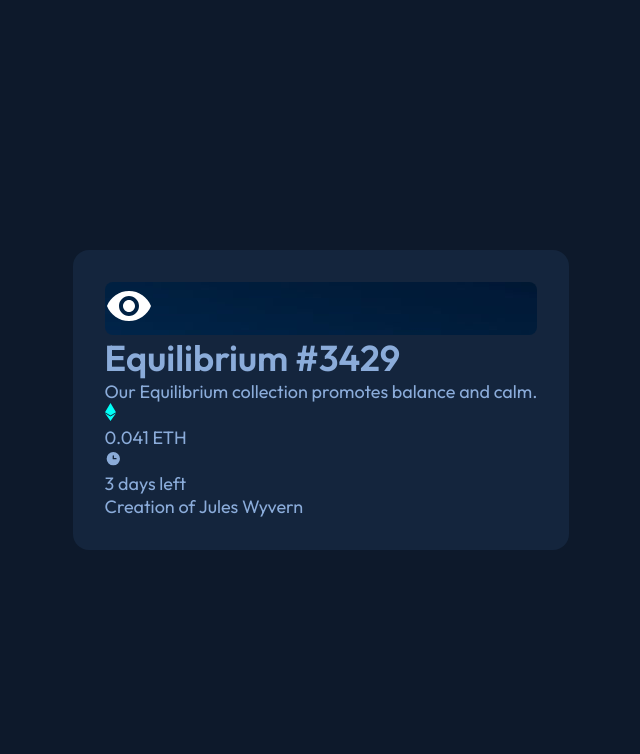
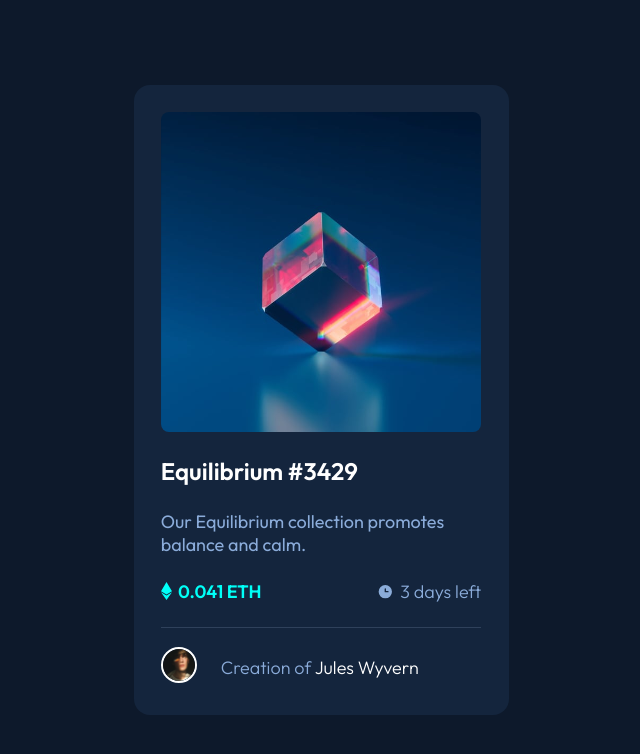
Before and after one commit to abdelilahelhaddad/nft-preview-card-component, a plain HTML site: page index.html in a window 1280 px wide. Shown: the whole page, without its empty margins (319-959 px from the left). Drawn offline with Linux system fonts and the light colour scheme.

Commit message:
:fire: :art: Commit Desktop Layout :sparkles: :globe_with_meridians:

```diff
--- a/css/style.scss
+++ b/css/style.scss
@@ -19,6 +19,7 @@ $White: hsl(0, 0%, 100%);
 body {
   font-family: 'Outfit', sans-serif;
   font-size: 18px;
+  font-weight: 400;
   background-color: $Very-dark-blue-main-bg;
   color: $Soft-blue;
   min-height: 100vh;
@@ -30,10 +31,105 @@ body {
 #main {
   background-color: $Very-dark-blue-card-bg;
   border-radius: 1rem;
-  padding: 2rem;
+  padding: 1.7rem;
+  width: 375px;
+  margin: 0 auto;
 
   .image {
     background-image: url('/images/image-equilibrium.jpg');
+    background-size: cover;
+    background-position: center;
     border-radius: 0.5rem;
+    display: flex;
+    justify-content: center;
+    align-items: center;
+    height: 320px;
+    cursor: pointer;
+
+    svg {
+      display: none;
+    }
+
+    &:hover {
+      background-color: rgba($color: $Cyan, $alpha: 0.6);
+      background-blend-mode: screen;
+
+      svg {
+        display: block;
+      }
+    }
+  }
+
+  .content {
+    h1 {
+      color: $White;
+      font-size: 24px;
+      font-weight: 600;
+      margin: 1.5rem 0;
+      cursor: pointer;
+
+      &:hover {
+        color: $Cyan;
+      }
+    }
+
+    .price_and_daysLeft {
+      display: flex;
+      justify-content: space-between;
+      margin: 1.5rem 0;
+
+      .price,
+      .days_left {
+        display: flex;
+        align-items: center;
+
+        p {
+          margin-left: 0.4rem;
+          font-weight: 300;
+        }
+      }
+
+      .price {
+        p {
+          font-weight: 600;
+          color: $Cyan;
+        }
+      }
+    }
+
+    .line {
+      width: 100%;
+      height: 1px;
+      background-color: $Very-dark-blue-line;
+    }
+
+    .creator_infos {
+      display: flex;
+      align-items: center;
+      margin-top: 1.2rem;
+
+      .avatar {
+
+        img {
+          width: 36px;
+          border: 2px solid $White;
+          border-radius: 50%;
+        }
+      }
+
+      p {
+        margin-left: 1.5rem;
+        font-weight: 300;
+
+        .name {
+          color: $White;
+
+          &:hover {
+            color: $Cyan;
+            cursor: pointer;
+          }
+        }
+      }
+    }
   }
 }
--- a/index.html
+++ b/index.html
@@ -41,7 +41,9 @@
       </div>
       <div class="line"></div>
       <div class="creator_infos">
-        <div class="avatar"></div>
+        <div class="avatar">
+          <img src="./images/image-avatar.png" alt="Avatar">
+        </div>
         <p>Creation of <span class="name">Jules Wyvern</span></p>
       </div>
     </div>
```
Also changed, not shown: css/style.css, 1 other file.
